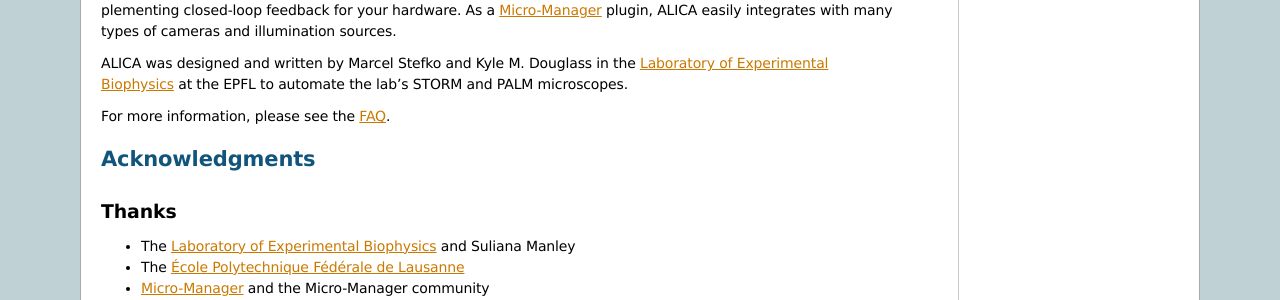
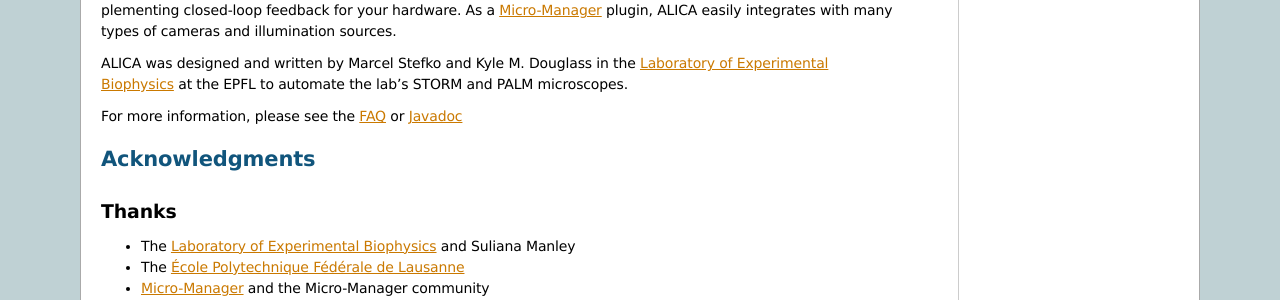
Before and after one commit to LEB-EPFL/ALICA, a Sphinx documentation site: the page built from docs/source/index.rst, in a window 1280 px wide. Shown: the part 1049-1349 px from the top of the page. Built offline with Sphinx 7.4.7, drawn with Linux system fonts in a browser that asks for light colours; pages that are not in the unit, such as notebooks, are missing from menus.

Commit message:
Update index.rst with references to javadocs

```diff
--- a/docs/source/index.rst
+++ b/docs/source/index.rst
@@ -65,7 +65,8 @@
 in the `Laboratory of Experimental Biophysics`_ at the EPFL to
 automate the lab's STORM and PALM microscopes.
 
-For more information, please see the `FAQ <faq.html>`_.
+For more information, please see the `FAQ <faq.html>`_ or
+`Javadoc <_javasphinx/packages.html>`_
 
 Acknowledgments
 ===============
```
